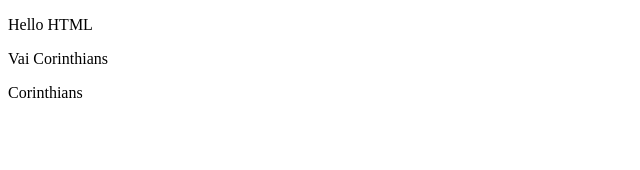
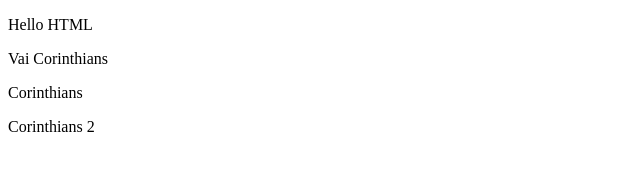
Before and after one commit to Cadu349/BootCampDev, a plain HTML site: page index.html in a window 1280 px wide. Shown: the whole page, without its empty margins (0-640 px from the left). Drawn offline with Linux system fonts and the light colour scheme.

Commit message:
alteraçao 3

```diff
--- a/index.html
+++ b/index.html
@@ -9,5 +9,6 @@
     <p>Hello HTML</p>
     <p>Vai Corinthians</p>
     <p>Corinthians</p>
+    <p>Corinthians 2</p>
 </body>
 </html>
```
